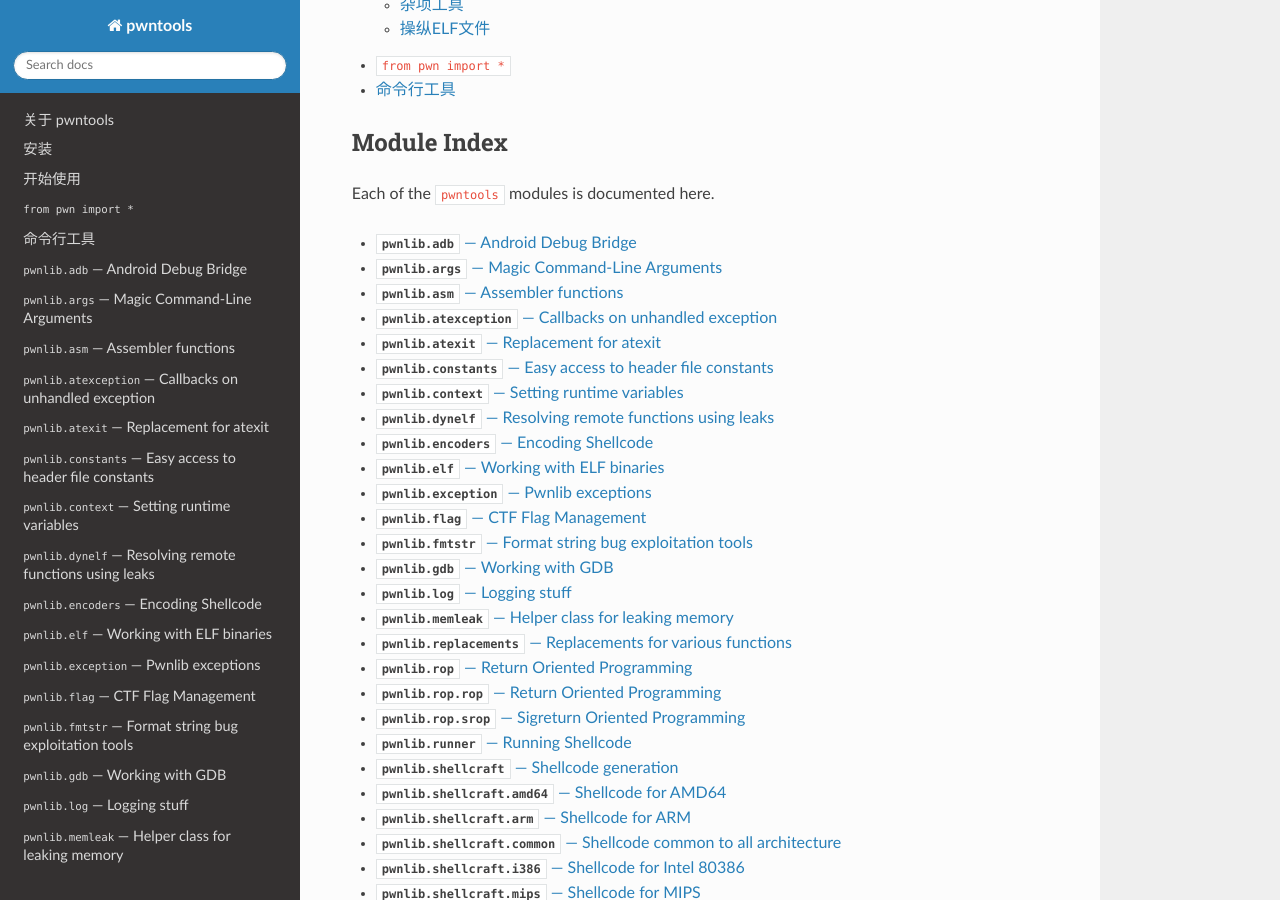
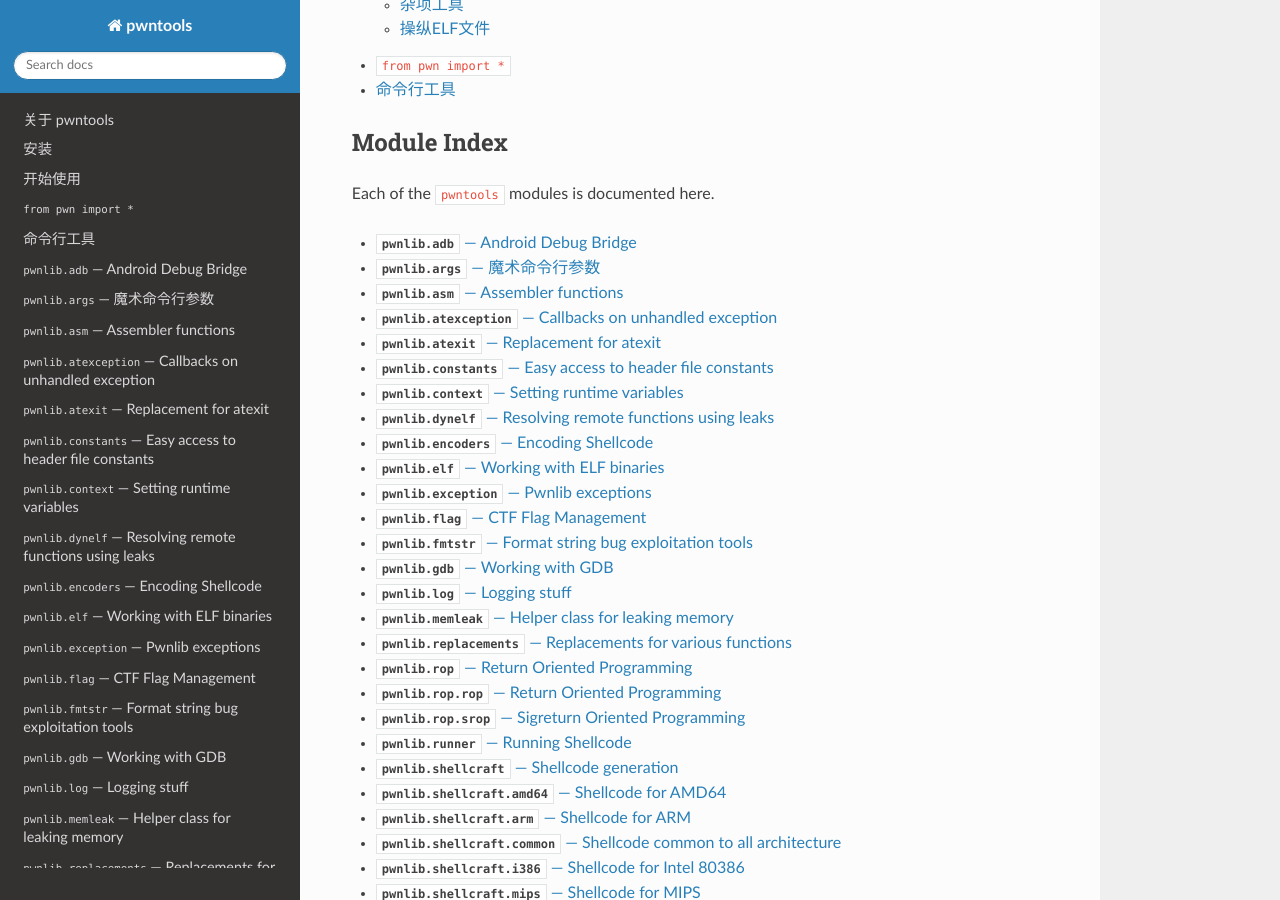
Before and after one commit to Magic-Translater/Pwntools.Doc.In.Zh-cn, a Sphinx documentation site: the page built from source/index.rst, in a window 1280 px wide and 900 px high, scrolled down 910 px. Built offline with Sphinx 7.4.7 and the Read the Docs theme 2.0.0, drawn with Linux system fonts in a browser that asks for light colours; the version number could not be read and is left out; part of the change alters nothing that is shown.

Commit message:
pwnlib.args翻译
pwnlib.args第一稿翻译完成

```diff
--- a/source/args.rst
+++ b/source/args.rst
@@ -2,8 +2,67 @@
 
    from pwn import *
 
-:mod:`pwnlib.args` --- Magic Command-Line Arguments
+:mod:`pwnlib.args` --- 魔术命令行参数
 =====================================================
 
-.. automodule:: pwnlib.args
-   :members:
+进行`from pwn import *`导入操作时，Pwntools会暴露出多种神奇的命令行参数和环境变量。
+
+参数从命令行提取并将其从``sys.argv``中删除。
+
+参数的设定不光可以从命令行附加，还可以通过以``PWNLIB_``为前缀的环境变量设定。
+
+以启用更详细的调试输出这一最简单的例子为例，也就是设定``DEBUG``参数。
+.. code-block:: bash
+    $ PWNLIB_DEBUG=1 python exploit.py
+    $ python exploit.py DEBUG
+
+这些参数是自动提取的，而无须关心其名称如何，并通过:mod:`pwnlib.args.args`以全局变量:data:`args`的方式暴露出来。但``pwntools``内部保留的参数并不会以这种方式暴露。
+.. code-block:: bash
+    $ python -c 'from pwn import *; print args' A=1 B=Hello HOST=1.2.3.4 DEBUG
+    defaultdict(<type 'str'>, {'A': '1', 'HOST': '1.2.3.4', 'B': 'Hello'})
+
+这对于条件编码非常有用，例如用于判定此漏洞利用是用于本地还是连接的远程服务器。如果参数未定义则认为其为空。
+.. code-block:: python
+    if args['REMOTE']:
+        io = remote('exploitme.com', 4141)
+    else:
+        io = process('./pwnable')
+所有支持的“魔术参数”及其功用列表如下：
+
+``pwnlib.args.DEBUG(x)``
+将日志输出的详细级别设定为``debug``，此级别能显示包括`tubes`发送的每一字节内容在内的更多信息。
+
+
+``pwnlib.args.LOG_FILE(x)``
+通过``context.log_file``设定日志记录文件，如``LOG_FILE=./log.txt``。
+
+``pwnlib.args.LOG_LEVEL(x)``
+通过``context.log_level``设定日志详细级别，如``LOG_LEVEL=debug``。
+
+``pwnlib.args.NOASLR(v)``
+通过``context.aslr``禁用ASLR。
+
+``pwnlib.args.NOPTRACE(v)``
+通过``context.noptrace``禁用依赖``ptrace``的工具，如``gdb.attach()``语句。
+
+``pwnlib.args.NOTERM(v)``
+禁用终端的优雅输出设置及动画。
+
+``pwnlib.args.RANDOMIZE(v)``
+通过``context.randomize``启用各区段随机化
+Enables randomization of various pieces via ``context.randomize``
+
+``pwnlib.args.SILENT(x)``
+将日志级别设定为``error``，静默大部分输出。
+
+``pwnlib.args.STDERR(v)``
+将日志的默认输出目标从``stdout``更改到``stderr``。
+
+``pwnlib.args.TIMEOUT(v)``
+通过``context.timeout``设置`tube`各操作的超时时间，以秒为单位，如``TIMEOUT=30``。
+
+``pwnlib.args.asbool(s)``
+ 将一个字符串转换为布尔值。
+
+ ``pwnlib.args.isident(s)``
+ 检查命令行传递的字符串是否为有效标识符的辅助类函数。
```
